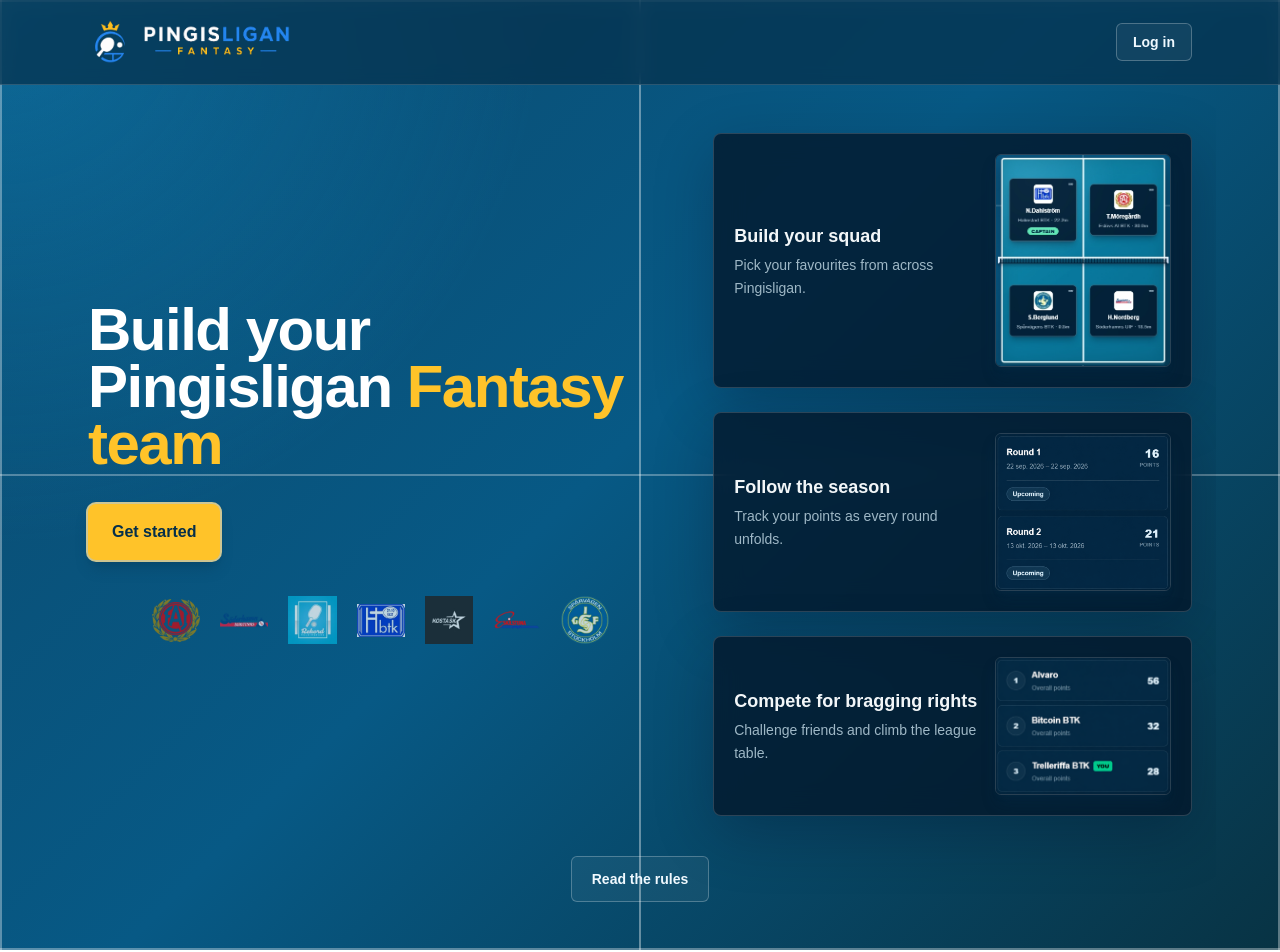
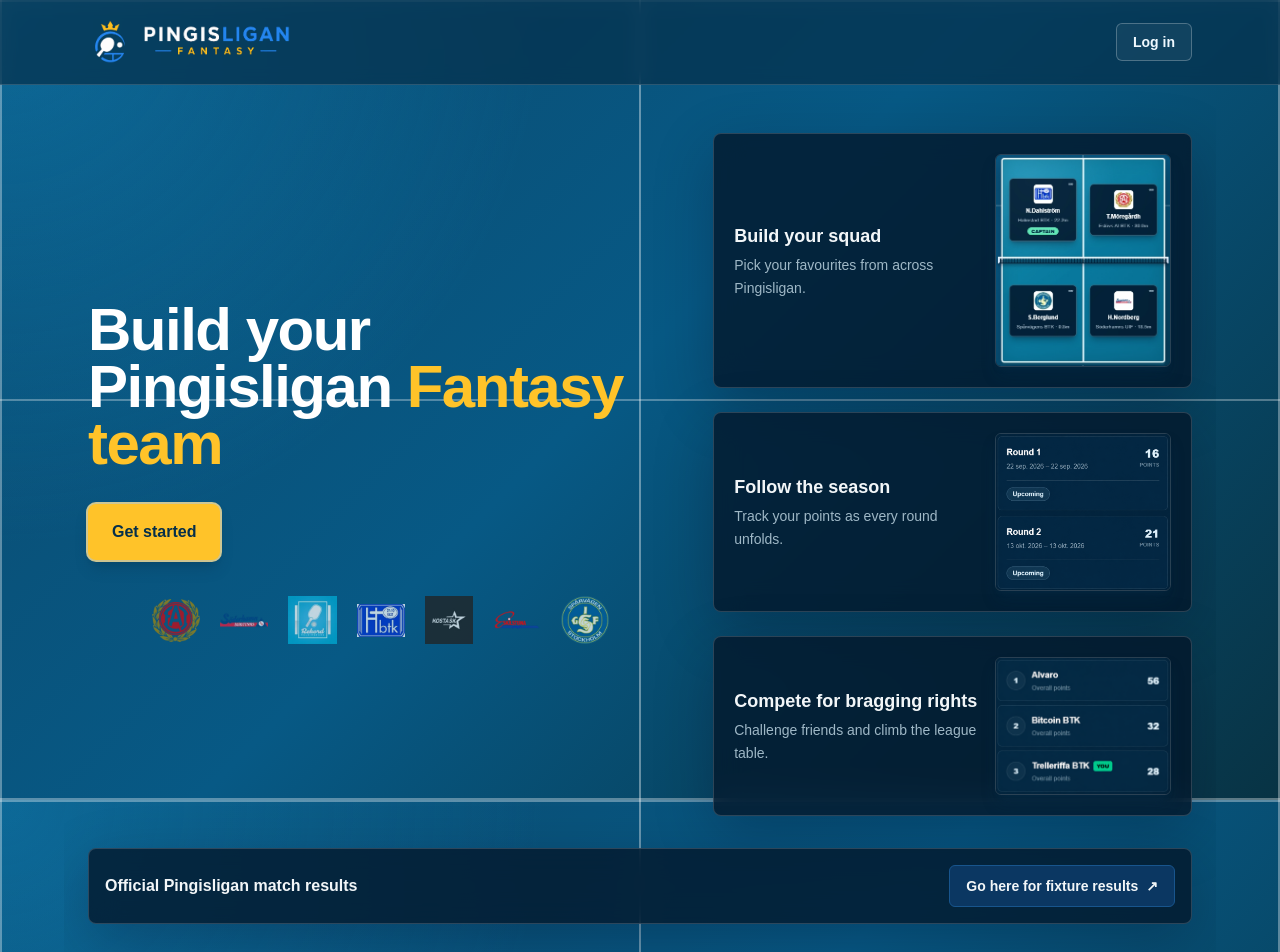
Before and after one commit to BE4M3R/fantasy-pingisligan, a Next.js app: page / in a window 1280 px wide. Shown: the top 952 px of the page. Built offline with nearby package versions, Linux system fonts and the light colour scheme; no server answers.

Commit message:
Add results link to fixtures

```diff
--- a/app/dashboard/fixtures/page.tsx
+++ b/app/dashboard/fixtures/page.tsx
@@ -2,6 +2,7 @@ import Image from "next/image";
 import { redirect } from "next/navigation";
 import { getClubLogo } from "@/app/dashboard/club-logos";
 import { DashboardHeader } from "@/app/dashboard/dashboard-header";
+import { FixtureResultsLink } from "@/app/fixture-results-link";
 import { createClient } from "@/lib/supabase/server";
 
 const STOCKHOLM_TIME_ZONE = "Europe/Stockholm";
@@ -161,6 +162,8 @@ export default async function FixturesPage() {
           </div>
         </div>
 
+        <FixtureResultsLink className="mb-5 sm:mb-7" />
+
         {fixtureError ? (
           <div className="table-panel rounded-lg border p-5 text-sm text-amber-100">
             Fixtures could not be loaded. Check that the schedule migration has
--- /dev/null
+++ b/app/fixture-results-link.tsx
@@ -0,0 +1,27 @@
+const FIXTURE_RESULTS_URL =
+  "https://sbtfeventsott.stupaevents.com/events/417/1118/2/7/7";
+
+export function FixtureResultsLink({ className = "" }: { className?: string }) {
+  return (
+    <aside
+      className={`table-panel rounded-lg border p-4 sm:flex sm:items-center sm:justify-between sm:gap-6 ${className}`}
+    >
+      <div>
+        <h2 className="font-black text-[var(--pf-text)]">
+          Official Pingisligan match results
+        </h2>
+      </div>
+      <a
+        className="mt-3 inline-flex shrink-0 items-center rounded-md border border-[var(--pf-brand-blue-border)] bg-[var(--pf-brand-blue-soft)] px-4 py-2.5 text-sm font-bold text-[var(--pf-text)] transition hover:border-[var(--pf-brand-blue-hover)] hover:text-white focus-visible:outline-none focus-visible:ring-2 focus-visible:ring-[var(--pf-brand-blue-hover)] sm:mt-0"
+        href={FIXTURE_RESULTS_URL}
+        rel="noreferrer"
+        target="_blank"
+      >
+        Go here for fixture results
+        <span aria-hidden="true" className="ml-2">
+          ↗
+        </span>
+      </a>
+    </aside>
+  );
+}
--- a/app/page.tsx
+++ b/app/page.tsx
@@ -2,6 +2,7 @@ import Image from "next/image";
 import Link from "next/link";
 import { redirect } from "next/navigation";
 import { CLUB_LOGOS } from "@/app/dashboard/club-logos";
+import { FixtureResultsLink } from "@/app/fixture-results-link";
 import { createClient } from "@/lib/supabase/server";
 
 export default function Home() {
@@ -143,6 +144,8 @@ async function HomeContent() {
           </div>
         </div>
 
+        <FixtureResultsLink className="lg:col-span-2" />
+
         <div className="flex justify-center pt-2 lg:col-span-2">
           <Link
             className="rounded-md border border-white/25 bg-white/5 px-5 py-3 text-sm font-bold text-sky-50 transition hover:border-white/60 hover:bg-white/10 focus-visible:outline-none focus-visible:ring-2 focus-visible:ring-sky-100 focus-visible:ring-offset-2 focus-visible:ring-offset-sky-950"
```
